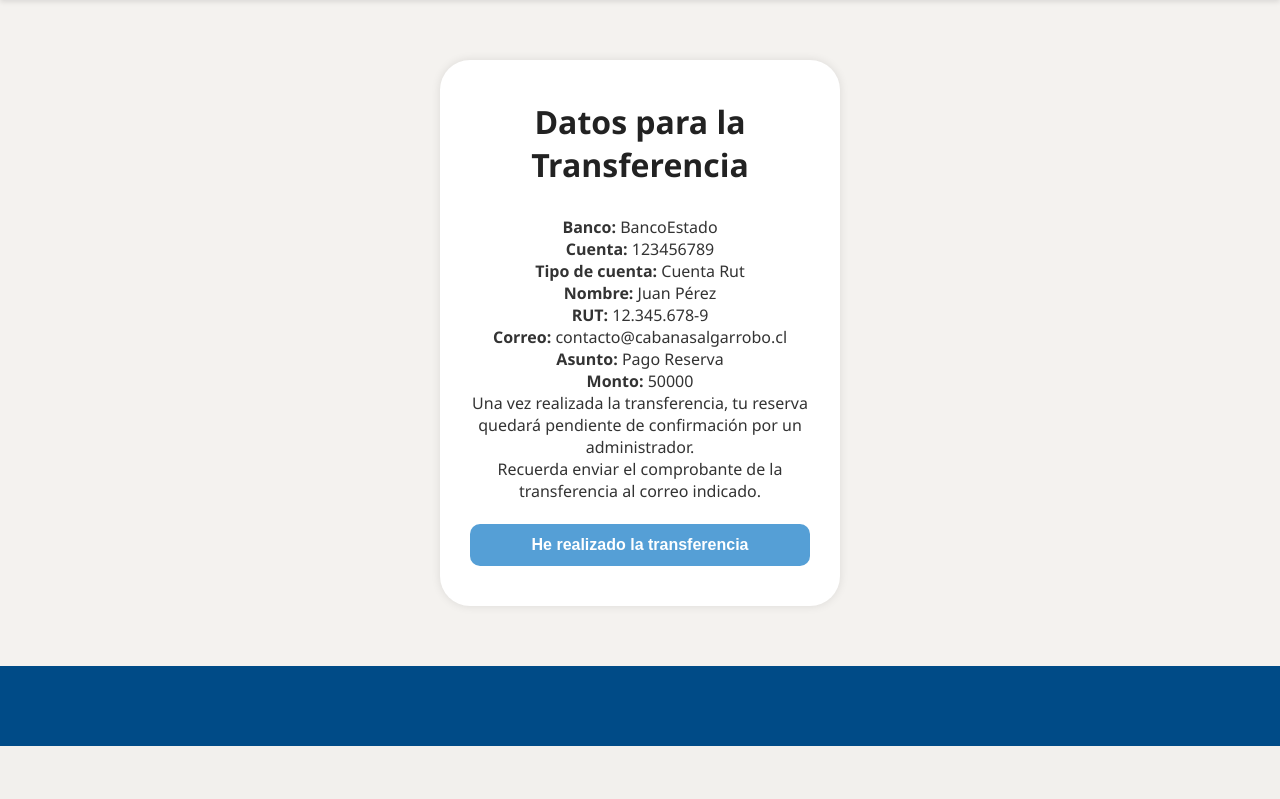
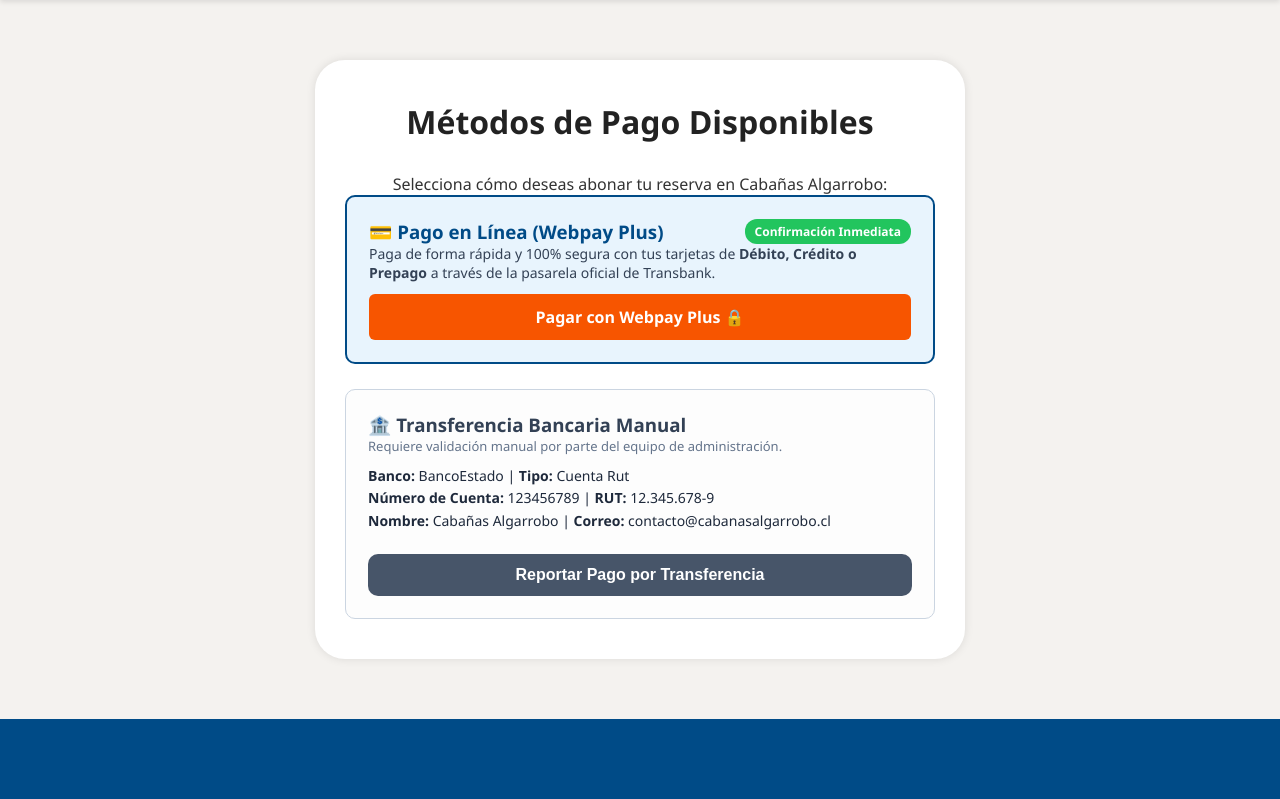
Before and after one commit to perroelao2/avancecapstone, a Django app: page /pago-transferencia/ in a window 1280 px wide. Shown: the part 68-867 px from the top of the page. Before the commit the page ends 814 px from the top, so only its background shows below. Run offline with Django 5.2, Linux system fonts and the light colour scheme; data comes from the database, SQL or seed files in the repository.

Commit message:
feat: integracion de 6 APIs (Webpay Plus, OSRM, WhatsApp, OpenWeather, OSM, FastAPI) y documentacion formal

```diff
--- a/cabanas-algarrobo/cabanas-main/app/views.py
+++ b/cabanas-algarrobo/cabanas-main/app/views.py
@@ -138,6 +138,154 @@ def pago_transferencia(request):
     return render(request, 'vistas/pago_transferencia.html', {'nombre': nombre, 'reserva': reserva})
 
 
+# Integración Pasarela de Pagos: Transbank Webpay Plus REST API (Sandbox)
+WEBPAY_COMMERCE_CODE = '597055555532'
+WEBPAY_API_KEY_SECRET = '579B532A7440BB0C9079DED94D31EA1615BACEB56610332264630D42D0A36B1C'
+WEBPAY_URL_CREAR = 'https://webpay3gint.transbank.cl/rswebpaytransaction/api/webpay/v1.2/transactions'
+
+
+def iniciar_pago_webpay(request):
+    id_usuario = request.session.get('usuario_id')
+    if not id_usuario:
+        messages.warning(request, "Debes iniciar sesión para realizar el pago.")
+        return redirect('login')
+
+    pago_id = request.GET.get('pago_id')
+    reserva = None
+    if pago_id:
+        pago = Pago.objects.filter(id_pago=pago_id).first()
+        if pago and pago.id_reserva:
+            reserva = Reserva.objects.filter(id_reserva=pago.id_reserva).first()
+    if not reserva:
+        reserva = Reserva.objects.filter(usuario_id=id_usuario, estado='Pendiente').order_by('id_reserva').last()
+    if not reserva:
+        reserva = Reserva.objects.filter(usuario_id=id_usuario).order_by('id_reserva').last()
+    if not reserva:
+        messages.error(request, "No tienes reservas pendientes para pagar.")
+        return redirect('panel_cliente')
+
+    monto = 50000
+    if reserva.cabana and reserva.cabana.precio_por_noche and reserva.cabana.precio_por_noche > 0:
+        noches = (reserva.fecha_fin - reserva.fecha_inicio).days
+        monto = int(reserva.cabana.precio_por_noche * (noches if noches > 0 else 1))
+
+    buy_order = f"ORD-{reserva.id_reserva}-{int(timezone.now().timestamp())}"
+    session_id = f"SESS-{id_usuario}-{int(timezone.now().timestamp())}"
+    return_url = request.build_absolute_uri('/pago/webpay/retorno/')
+
+    headers = {
+        'Tbk-Api-Key-Id': WEBPAY_COMMERCE_CODE,
+        'Tbk-Api-Key-Secret': WEBPAY_API_KEY_SECRET,
+        'Content-Type': 'application/json'
+    }
+    payload = {
+        'buy_order': buy_order,
+        'session_id': session_id,
+        'amount': monto,
+        'return_url': return_url
+    }
+
+    try:
+        resp = requests.post(WEBPAY_URL_CREAR, json=payload, headers=headers, timeout=10)
+        if resp.status_code == 200:
+            data = resp.json()
+            return render(request, 'vistas/webpay_redirect.html', {
+                'url': data.get('url'),
+                'token': data.get('token')
+            })
+        else:
+            messages.error(request, f"Error al iniciar Webpay Plus: {resp.text}")
+            return redirect('pago_transferencia')
+    except Exception as e:
+        messages.error(request, f"Error de conexión con Transbank Webpay: {e}")
+        return redirect('pago_transferencia')
+
+
+def retorno_pago_webpay(request):
+    token_ws = request.GET.get('token_ws') or request.POST.get('token_ws')
+    tbk_token = request.GET.get('TBK_TOKEN') or request.POST.get('TBK_TOKEN')
+
+    if tbk_token and not token_ws:
+        messages.warning(request, "⚠️ Pago en Webpay Plus cancelado por el usuario.")
+        return redirect('pago_transferencia')
+
+    if not token_ws:
+        messages.error(request, "❌ No se recibió token de transacción válido.")
+        return redirect('pago_transferencia')
+
+    headers = {
+        'Tbk-Api-Key-Id': WEBPAY_COMMERCE_CODE,
+        'Tbk-Api-Key-Secret': WEBPAY_API_KEY_SECRET,
+        'Content-Type': 'application/json'
+    }
+
+    try:
+        commit_url = f"{WEBPAY_URL_CREAR}/{token_ws}"
+        resp = requests.put(commit_url, headers=headers, timeout=10)
+        if resp.status_code == 200:
+            data = resp.json()
+            if data.get('response_code') == 0:  # Aprobado
+                buy_order = data.get('buy_order', '')
+                amount = data.get('amount', 0)
+                auth_code = data.get('authorization_code', 'N/A')
+                card_last4 = data.get('card_detail', {}).get('card_number', '****')
+
+                parts = buy_order.split('-')
+                id_reserva = int(parts[1]) if len(parts) >= 2 and parts[1].isdigit() else None
+
+                reserva = None
+                if id_reserva:
+                    reserva = Reserva.objects.filter(id_reserva=id_reserva).first()
+                if not reserva:
+                    id_usuario = request.session.get('usuario_id')
+                    reserva = Reserva.objects.filter(usuario_id=id_usuario).order_by('id_reserva').last()
+
+                if reserva:
+                    reserva.estado = 'Confirmada'
+                    reserva.save()
+
+                    Pago.objects.create(
+                        id_reserva=reserva.id_reserva,
+                        monto=amount,
+                        metodo_pago='Webpay Plus',
+                        id_metodo_pago=2,  # Webpay / Tarjeta Débito-Crédito
+                        id_estado_pago=2,  # Aprobado
+                        observaciones=f"Webpay Aut: {auth_code} | Tarjeta: ****{card_last4}"
+                    )
+
+                    # Registrar notificación automática de WhatsApp
+                    try:
+                        clean_tel = '+569' + str(reserva.usuario.id_usuario).zfill(8)
+                        with connection.cursor() as cursor:
+                            cursor.execute("""
+                                INSERT INTO historial_mensajes_whatsapp (telefono_destino, id_reserva, mensaje)
+                                VALUES (%s, %s, %s)
+                            """, [
+                                clean_tel,
+                                reserva.id_reserva,
+                                f"¡Hola {reserva.usuario.nombre}! Tu pago de ${amount} con Webpay Plus fue aprobado (Cod Aut: {auth_code}). Tu reserva #{reserva.id_reserva} en {reserva.cabana.nombre} está Confirmada."
+                            ])
+                    except Exception as e:
+                        print("Error logging whatsapp notification:", e)
+
+                    return render(request, 'vistas/webpay_voucher.html', {
+                        'reserva': reserva,
+                        'buy_order': buy_order,
+                        'auth_code': auth_code,
+                        'card_last4': card_last4,
+                        'amount': amount
+                    })
+            else:
+                messages.error(request, f"❌ Transacción rechazada por el banco emisor (Código: {data.get('response_code')}).")
+                return redirect('pago_transferencia')
+        else:
+            messages.error(request, f"❌ Error de confirmación con Webpay: {resp.text}")
+            return redirect('pago_transferencia')
+    except Exception as e:
+        messages.error(request, f"❌ Error de comunicación con Webpay Plus: {e}")
+        return redirect('pago_transferencia')
+
+
 # Contacto público
 def contacto_view(request):
     nombre = request.session.get('usuario_nombre', '')
--- a/cabanas-algarrobo/cabanas-main/cabanas/urls.py
+++ b/cabanas-algarrobo/cabanas-main/cabanas/urls.py
@@ -17,6 +17,8 @@ urlpatterns = [
     path('comentarios/', views.comentarios, name='comentarios'),
     path('crear-cuenta/', views.crear_cuenta, name='crear_cuenta'),
     path('pago-transferencia/', views.pago_transferencia, name='pago_transferencia'),
+    path('pago/webpay/iniciar/', views.iniciar_pago_webpay, name='iniciar_pago_webpay'),
+    path('pago/webpay/retorno/', views.retorno_pago_webpay, name='retorno_pago_webpay'),
 ]
 
 urlpatterns += static(settings.STATIC_URL, document_root=settings.BASE_DIR / "static")
--- a/cabanas-algarrobo/cabanas-main/templates/vistas/pago_transferencia.html
+++ b/cabanas-algarrobo/cabanas-main/templates/vistas/pago_transferencia.html
@@ -32,23 +32,45 @@
     </div>
   </header>
 
-  <main class="login-container">
-    <h2>Datos para la Transferencia</h2>
-    <p><strong>Banco:</strong> BancoEstado</p>
-    <p><strong>Cuenta:</strong> 123456789</p>
-    <p><strong>Tipo de cuenta:</strong> Cuenta Rut</p>
-    <p><strong>Nombre:</strong> Juan Pérez</p>
-    <p><strong>RUT:</strong> 12.345.678-9</p>
-    <p><strong>Correo:</strong> contacto@cabanasalgarrobo.cl</p>
-    <p><strong>Asunto:</strong> Pago Reserva</p>
-    <p><strong>Monto:</strong> 50000</p>
-    <p> Una vez realizada la transferencia, tu reserva quedará pendiente de confirmación por un administrador.</p>
-    <p>Recuerda enviar el comprobante de la transferencia al correo indicado.</p>
-    <br>
-    <form method="POST" class="login-form">
-      {% csrf_token %}
-      <button type="submit">He realizado la transferencia</button>
-    </form>
+  <main class="login-container" style="max-width: 650px;">
+    <h2>Métodos de Pago Disponibles</h2>
+    <p>Selecciona cómo deseas abonar tu reserva en Cabañas Algarrobo:</p>
+
+    <!-- Opción 1: Webpay Plus -->
+    <div style="background: #e8f4fd; border: 2px solid #004B87; border-radius: 10px; padding: 22px; margin-bottom: 25px; text-align: left;">
+      <h3 style="color: #004B87; margin-top: 0; display: flex; align-items: center; justify-content: space-between;">
+        <span>💳 Pago en Línea (Webpay Plus)</span>
+        <span style="font-size: 12px; background: #22c55e; color: white; padding: 4px 10px; border-radius: 12px;">Confirmación Inmediata</span>
+      </h3>
+      <p style="color: #334155; font-size: 14px; margin-bottom: 12px;">
+        Paga de forma rápida y 100% segura con tus tarjetas de <strong>Débito, Crédito o Prepago</strong> a través de la pasarela oficial de Transbank.
+      </p>
+      {% if reserva %}
+      <p style="font-size: 15px; margin-bottom: 15px;">
+        <strong>Reserva #{{ reserva.id_reserva }}:</strong> {{ reserva.cabana.nombre }} ({{ reserva.fecha_inicio }} al {{ reserva.fecha_fin }})<br>
+        <strong>Monto a pagar:</strong> ${{ reserva.cabana.precio_por_noche|default:50000 }}
+      </p>
+      {% endif %}
+      <a href="{% url 'iniciar_pago_webpay' %}" style="display: block; text-align: center; background-color: #f75500; color: white; padding: 12px 20px; border-radius: 6px; font-weight: bold; text-decoration: none; font-size: 16px;">
+        Pagar con Webpay Plus 🔒
+      </a>
+    </div>
+
+    <!-- Opción 2: Transferencia -->
+    <div style="background: #fdfdfd; border: 1px solid #cbd5e1; border-radius: 10px; padding: 22px; text-align: left;">
+      <h3 style="margin-top: 0; color: #334155;">🏦 Transferencia Bancaria Manual</h3>
+      <p style="font-size: 13px; color: #64748b; margin-bottom: 10px;">Requiere validación manual por parte del equipo de administración.</p>
+      <div style="font-size: 14px; line-height: 1.6; color: #1e293b;">
+        <p><strong>Banco:</strong> BancoEstado | <strong>Tipo:</strong> Cuenta Rut</p>
+        <p><strong>Número de Cuenta:</strong> 123456789 | <strong>RUT:</strong> 12.345.678-9</p>
+        <p><strong>Nombre:</strong> Cabañas Algarrobo | <strong>Correo:</strong> contacto@cabanasalgarrobo.cl</p>
+      </div>
+      <br>
+      <form method="POST" class="login-form">
+        {% csrf_token %}
+        <button type="submit" style="background-color: #475569;">Reportar Pago por Transferencia</button>
+      </form>
+    </div>
   </main>
 
   <footer class="footer-login">
```
Also changed, not shown: cabanas-algarrobo/cabanas-main/templates/panelCliente.html (+66 -38 lines), cabanas-algarrobo/cabanas-main/templates/vistas/webpay_redirect.html (added, +51 -0 lines), cabanas-algarrobo/cabanas-main/templates/vistas/webpay_voucher.html (added, +114 -0 lines), main.js (+5 -2 lines), src/renderer.js (+10 -3 lines), README.md.
